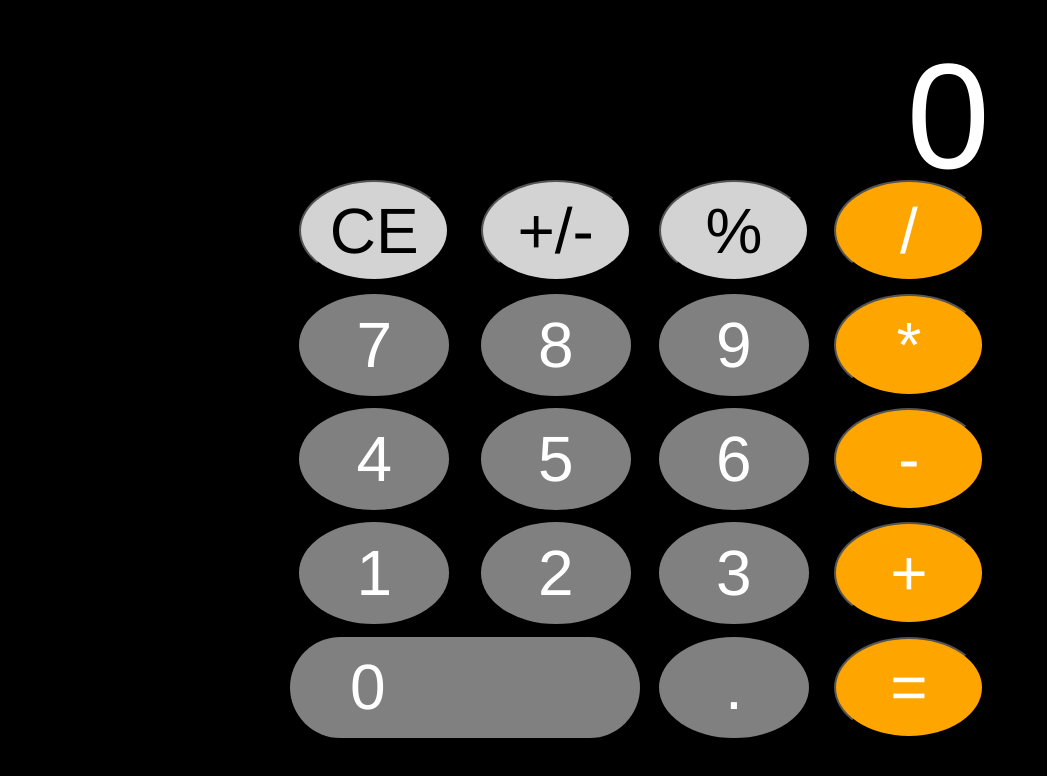
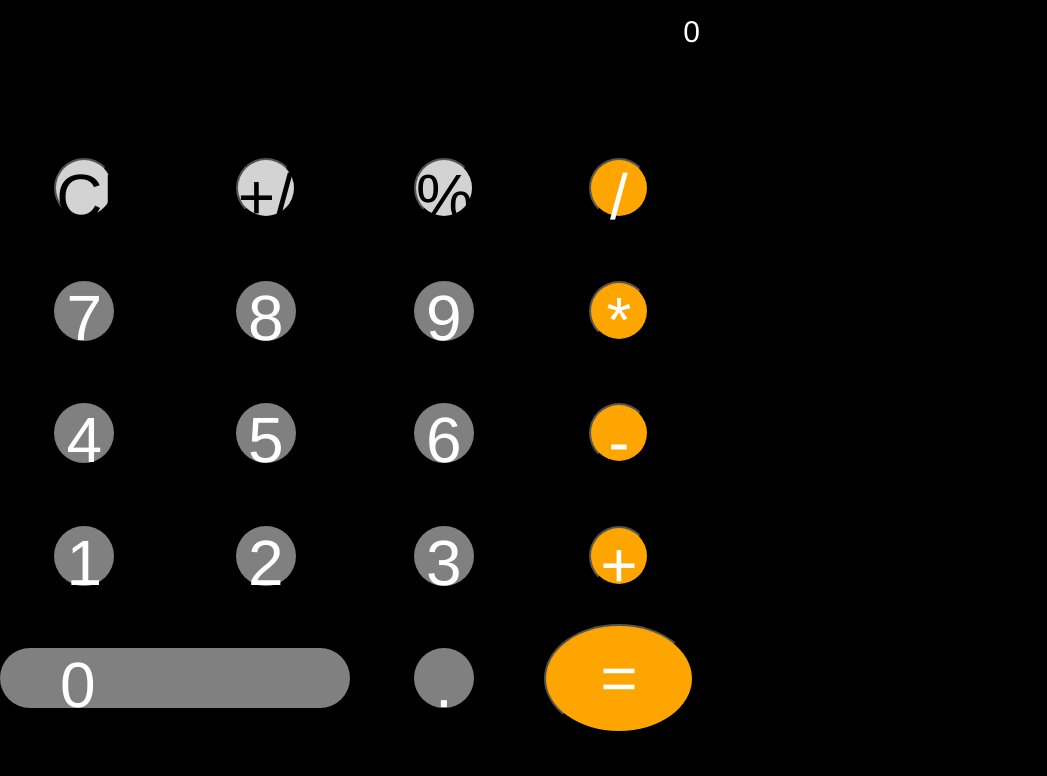
Before and after one commit to WilliamBusby/calculator, a plain HTML site: page index.html in a window 1280 px wide. Shown: the whole page, without its empty margins (0-1047 px from the left). Drawn offline with Linux system fonts and the light colour scheme.

Commit message:
Added extra style documents for variables

```diff
--- /dev/null
+++ b/_idNumbers.scss
@@ -0,0 +1,89 @@
+
+body {
+  #remove {
+    grid-area: remove;
+  }
+
+  #plusMinus {
+    grid-area: plusMinus;
+  }
+
+  #percent {
+    grid-area: percent;
+  }
+
+  #divide {
+    grid-area: divide;
+  }
+
+  #multiply {
+    grid-area: multiply;
+  }
+
+  #minus {
+    grid-area: minus;
+  }
+
+  #plus {
+    grid-area: plus;
+  }
+
+  #equal {
+    grid-area: equal;
+    border-radius: 50%;
+    background-color: orange;
+    color: white;
+    width: 150px;
+    height: 100%;
+    margin: 0 auto;
+    text-align: center;
+  }
+
+  #nine {
+    grid-area: nine;
+  }
+
+  #eight {
+    grid-area: eight;
+  }
+
+  #seven {
+    grid-area: seven;
+  }
+
+  #six {
+    grid-area: six;
+  }
+
+  #five {
+    grid-area: five;
+  }
+
+  #four {
+    grid-area: four;
+  }
+
+  #three {
+    grid-area: three;
+  }
+
+  #two {
+    grid-area: two;
+  }
+
+  #one {
+    grid-area: one;
+  }
+
+  #zero {
+    grid-area: zero;
+    width: 350px;
+    text-align: left;
+    padding-left: 60px;
+    border-radius: 80px;
+  }
+
+  #decimal {
+    grid-area: decimal;
+  }
+}
--- /dev/null
+++ b/_variables.scss
@@ -0,0 +1,2 @@
+
+// Mixins
--- a/style.scss
+++ b/style.scss
@@ -1,3 +1,7 @@
+@use "variables" as *;
+
+@import "./idNumbers";
+
 * {
   margin: 0;
   padding: 0;
@@ -6,8 +10,9 @@
 }
 
 body {
+  overflow-x: hidden;
   height: 100vh;
-  width: 100vw;
+  width: 300px;
   display: grid;
   grid-template-rows: 0.8fr 4fr;
   // padding: 5px;
@@ -15,12 +20,12 @@ body {
 
   #output {
     &__big {
-      font-size: 150px;
-      height: 150px;
+      font-size: 30px;
+      height: 30px;
     }
     &__small {
-      font-size: 30px;
-      height: 30px;
+      font-size: 15px;
+      height: 15px;
     }
     color: white;
     text-align: right;
@@ -51,8 +56,8 @@ body {
       border-radius: 50%;
       background-color: lightgray;
       color: black;
-      width: 150px;
-      height: 100%;
+      width: 60px;
+      height: 60px;
       margin: 0 auto;
       text-align: center;
     }
@@ -61,8 +66,8 @@ body {
       border-radius: 50%;
       background-color: orange;
       color: white;
-      width: 150px;
-      height: 100%;
+      width: 60px;
+      height: 60px;
       margin: 0 auto;
       text-align: center;
     }
@@ -72,85 +77,10 @@ body {
       border: 0px;
       background-color: gray;
       color: white;
-      width: 150px;
-      height: 100%;
+      width: 60px;
+      height: 60px;
       margin: 0 auto;
       text-align: center;
-    }
-
-    #remove {
-      grid-area: remove;
-    }
-
-    #plusMinus {
-      grid-area: plusMinus;
-    }
-
-    #percent {
-      grid-area: percent;
-    }
-
-    #divide {
-      grid-area: divide;
-    }
-
-    #multiply {
-      grid-area: multiply;
-    }
-
-    #minus {
-      grid-area: minus;
-    }
-
-    #plus {
-      grid-area: plus;
-    }
-
-    #equal {
-      grid-area: equal;
-      border-radius: 50%;
-      background-color: orange;
-      color: white;
-      width: 150px;
-      height: 100%;
-      margin: 0 auto;
-      text-align: center;
-    }
-
-    #nine {
-      grid-area: nine;
-    }
-
-    #eight {
-      grid-area: eight;
-    }
-
-    #seven {
-      grid-area: seven;
-    }
-
-    #six {
-      grid-area: six;
-    }
-
-    #five {
-      grid-area: five;
-    }
-
-    #four {
-      grid-area: four;
-    }
-
-    #three {
-      grid-area: three;
-    }
-
-    #two {
-      grid-area: two;
-    }
-
-    #one {
-      grid-area: one;
     }
 
     #zero {
@@ -160,10 +90,5 @@ body {
       padding-left: 60px;
       border-radius: 80px;
     }
-
-    #decimal {
-      grid-area: decimal;
-    }
   }
-
 }
```
Also changed, not shown: dist/_idNumbers.css (added), dist/_variables.css (added), dist/style.css.
